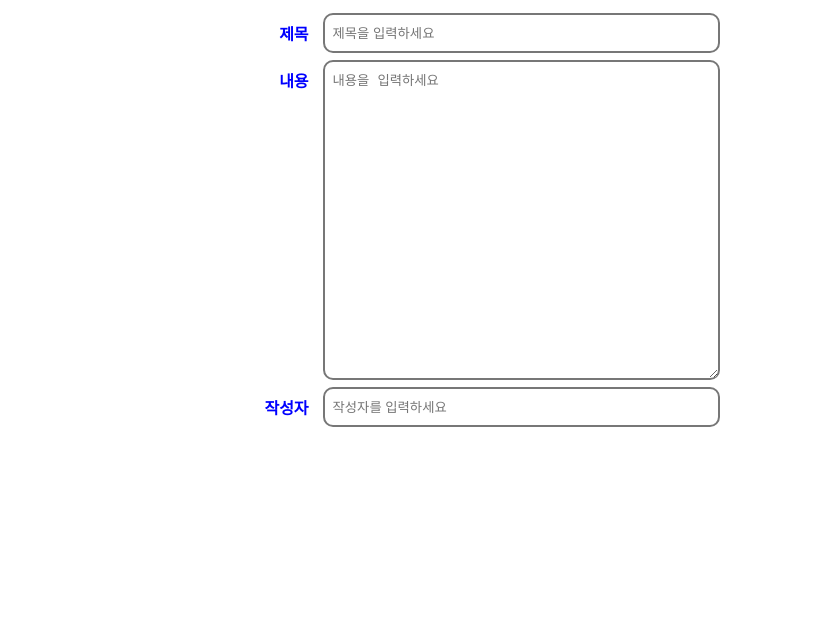
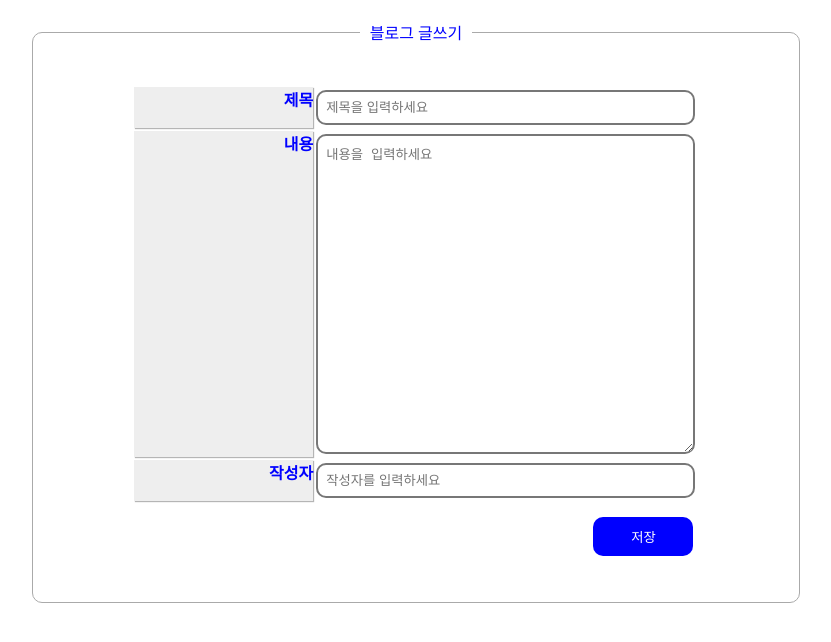
Before and after one commit to hykim6856/Biz-505-2023-UIUX, a plain HTML site: page UI_010/write.html in a window 1280 px wide. Shown: the whole page, without its empty margins (224-1055 px from the left). Drawn offline with Linux system fonts and the light colour scheme.

Commit message:
박스레이블

```diff
--- a/UI_010/css/main.css
+++ b/UI_010/css/main.css
@@ -10,7 +10,7 @@ a {
 }
 
 header {
-  background-image: url("../images/2024_1.jpg");
+  background-image: url("../images/2024_1.png");
   background-repeat: no-repeat;
   /* background-position: center; */
   background-size: 100% 50%;
@@ -35,7 +35,7 @@ header {
 section.main {
   height: 100%; /**/
   border: 1px solid transparent;
-  background-image: url("../images/2024_2.jpg");
+  background-image: url("../images/2024_2.png");
   background-repeat: no-repeat;
   background-size: cover;
   background-attachment: fixed;
@@ -90,7 +90,7 @@ div.blog_text {
   border-bottom-left-radius: 20px;
 
   border: 1px solid green;
-  background-color: rgba(255, 255, 255, 0.7);
+  background-color: rgba(255, 255, 255, 0.5);
 }
 
 footer {
--- a/UI_010/css/write.css
+++ b/UI_010/css/write.css
@@ -1,15 +1,28 @@
 form.blog_write {
-  width: 80%;
+  width: 60%;
   margin: 10px auto;
 }
 
+form.blog_write fieldset {
+  border: 1px solid #aaa;
+  border-radius: 10px;
+  padding: 30px;
+  text-align: center;
+}
+
+/* 폼을 감싸는 박스의 제목설정 */
+form.blog_write legend {
+  padding: 10px;
+  color: blue;
+}
+
 form.blog_write div {
-  width: 60%;
-  margin: 1px auto;
+  width: 80%;
+  margin: 3px auto;
   display: flex;
 }
 
-form.blog_write label,
+/* form.blog_write div.btn_box, */
 form.blog_write input,
 form.blog_write textarea {
   margin: 3px;
@@ -21,6 +34,8 @@ form.blog_write label {
   text-align: right;
   color: blue;
   font-weight: bold;
+  box-shadow: 1px 1px 1px rgba(150, 150, 150, 0.7);
+  background-color: #eee;
 }
 form.blog_write input,
 form.blog_write textarea {
@@ -39,3 +54,34 @@ form.blog_write textarea:focus {
   /* 아웃라인이 논으로 설정되어있어야함. */
   border: 2px solid green;
 }
+
+form.blog_write label:nth-of-type(4) label {
+  background-color: white;
+  box-shadow: none;
+}
+
+div.btn_box label {
+  box-shadow: none;
+  background-color: white;
+}
+
+div.btn_box div {
+  flex: 2;
+  margin: 5px;
+  padding: 8px 0;
+  /* border: 1px solid blue; */
+}
+
+div.btn_box button {
+  width: 100px;
+  padding: 10px 18px;
+  outline: none;
+  border: none;
+  background-color: blue;
+  color: white;
+  border-radius: 10px;
+}
+
+div.btn_box button:hover {
+  box-shadow: 1px 1px 1px 1px inset rgba(0, 0, 0, 1);
+}
--- a/UI_010/write.html
+++ b/UI_010/write.html
@@ -15,12 +15,22 @@
   </head>
   <body>
     <form class="blog_write">
+      <fieldset>
+        <legend>블로그 글쓰기</legend>
         <div><label for="subject">제목</label><input type="text" name="subject" id="subject" placeholder="제목을 입력하세요" /></div>
         <div>
           <label for="content">내용</label
           ><textarea type="text" name="content" id="content" placeholder="내용을 입력하세요" rows="20" cols="40"></textarea>
         </div>
         <div><label for="writer">작성자</label><input type="text" name="writer" id="writer" placeholder="작성자를 입력하세요" /></div>
+        <div class="btn_box">
+          <div>
+            <label></label>
+
+            <button>저장</button>
+          </div>
+        </div>
+      </fieldset>
     </form>
   </body>
 </html>
```
Also changed, not shown: UI_010/index2.html (+1 -0 lines), UI_010/images/2024_1.jpg (deleted), UI_010/images/2024_1.png (added), UI_010/images/2024_2.jpg (deleted), UI_010/images/2024_2.png (added). Lines whose indentation alone changed are shown as unchanged.
